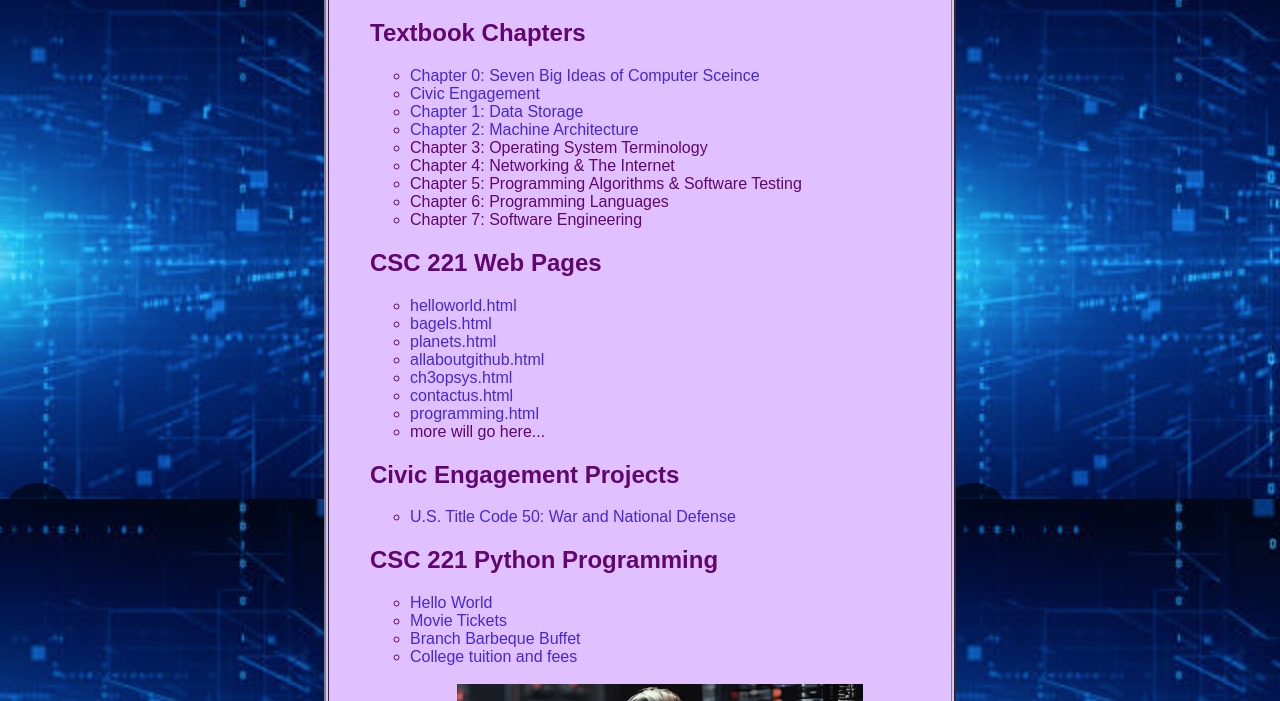
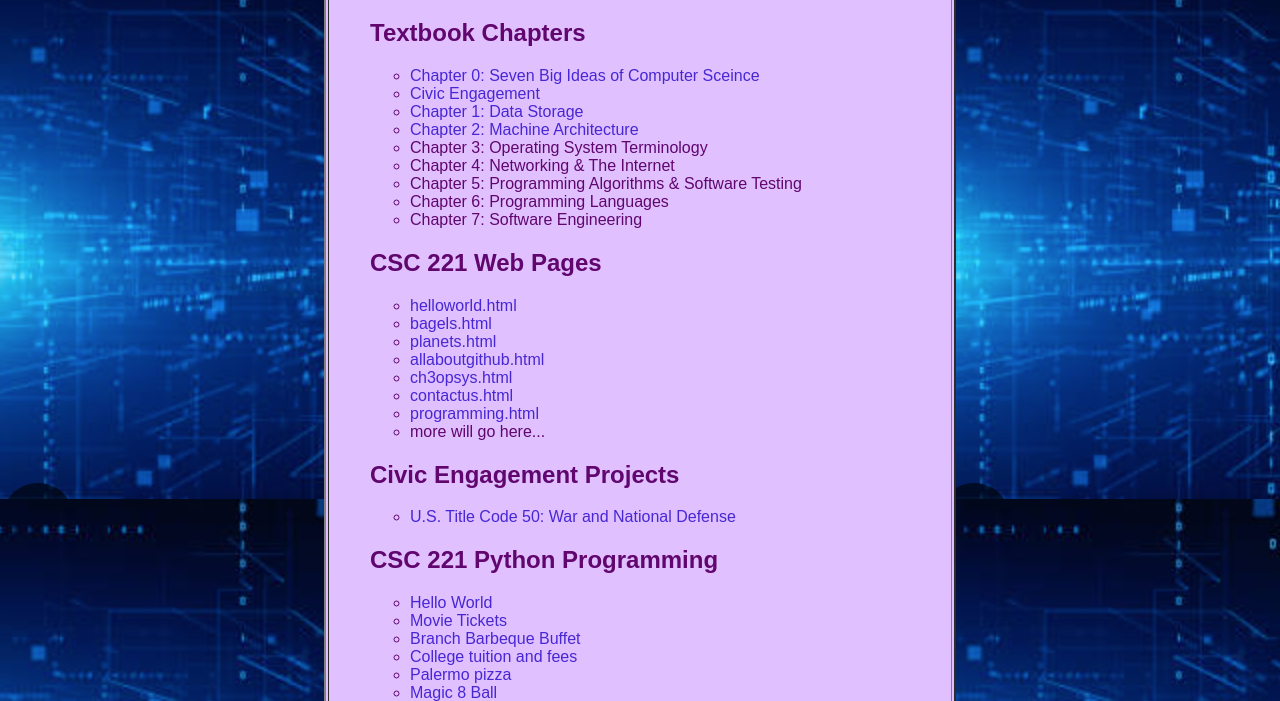
Before and after one commit to trewilliams-pvcc/trewilliams-pvcc.github.io, a plain HTML site: page index.html in a window 1280 px wide. Shown: the part 99-800 px from the top of the page. Drawn offline with Linux system fonts and the light colour scheme.

Commit message:
Add files via upload

```diff
--- a/index.html
+++ b/index.html
@@ -61,6 +61,8 @@
         <li><a href="tickets.py"> Movie Tickets </a></li>
         <li><a href="branch.py"> Branch Barbeque Buffet </a></li>
         <li><a href="tuition.py"> College tuition and fees </a></li>
+        <li><a href="palermoopizza.py"> Palermo pizza </a></li>
+        <li><a href="magic8.py"> Magic 8 Ball </a></li>
     </ul>
     <br />
     <img src="myindeximage.jpg" style="width: 70%; display: block; margin: auto;">
```
